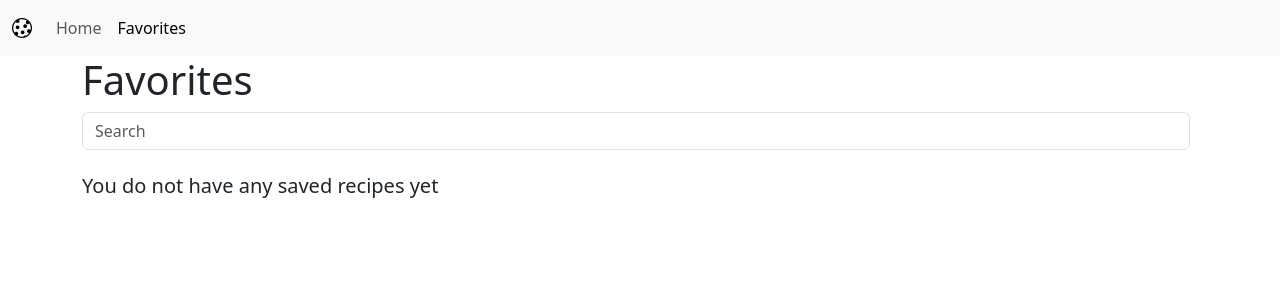
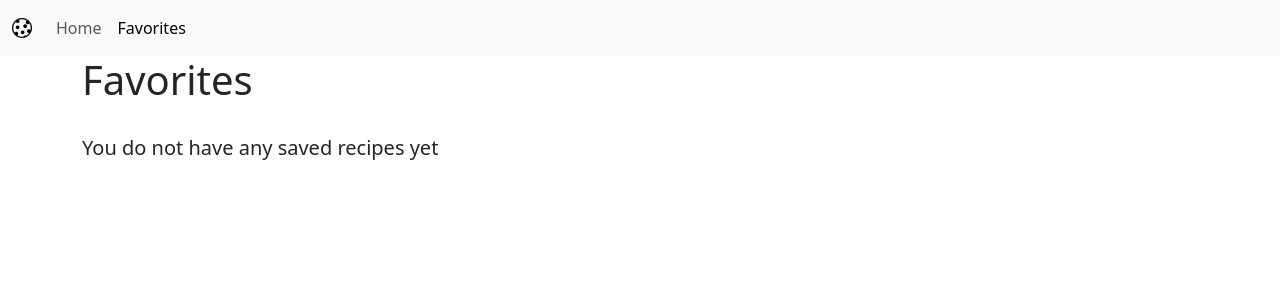
Before and after one commit to uhenGit/nuxt-random-meal, a Nuxt app: page /favorites in a window 1280 px wide. Shown: the top 300 px of the page. Built offline with nearby package versions, Linux system fonts and the light colour scheme.

Commit message:
fix/hide-search-on-empty-favs: hide search input, minor style fix

```diff
--- a/pages/favorites.vue
+++ b/pages/favorites.vue
@@ -10,6 +10,10 @@ onMounted(() => getMeals());
 const getMeals = () => {
 	meals.value = savedMeals();
 }
+
+const isFavsExist = computed(() => {
+	return meals.value.length > 0;
+})
 
 const favoriteMeals = computed(() => {
 	if (!searchValue.value) {
@@ -30,8 +34,9 @@ const favoriteMeals = computed(() => {
 			role="search"
 		>
 			<input
+				v-if="isFavsExist"
 				v-model="searchValue"
-				class="form-control me-2"
+				class="form-control mx-2"
 				type="search"
 				placeholder="Search"
 				aria-label="Search"
```
